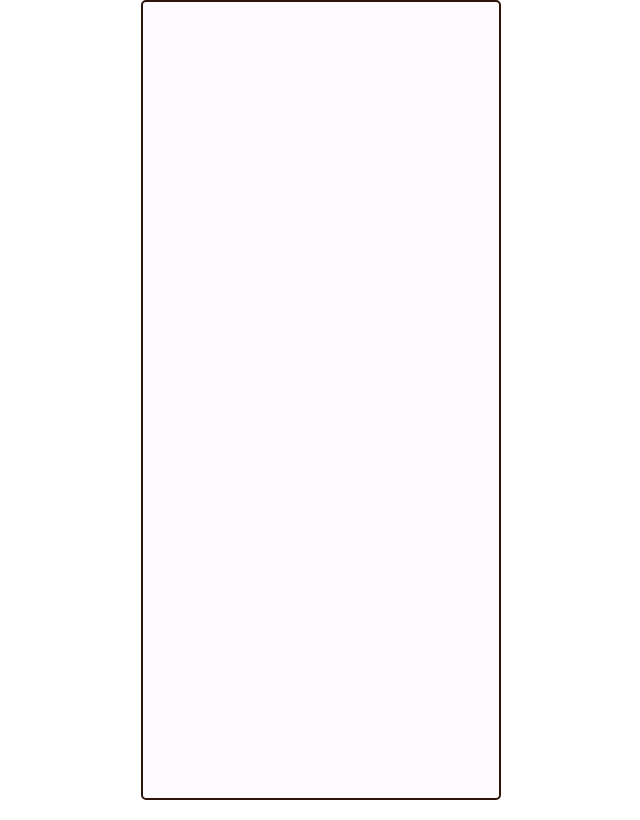
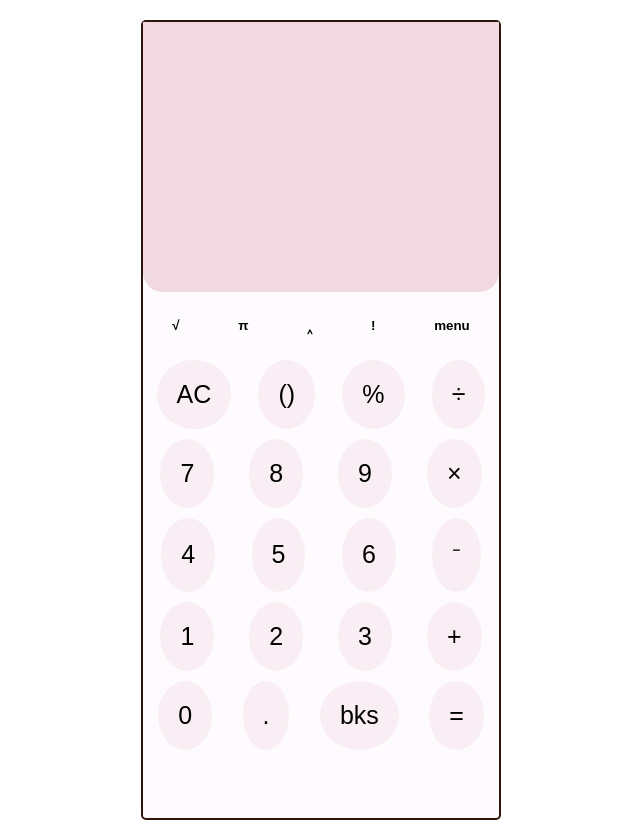
Before and after one commit to gray-adeyi/material-calculator, a Vue app: page / in a window 1280 px wide. Shown: the whole page, without its empty margins (319-959 px from the left). Built offline with nearby package versions, Linux system fonts and the light colour scheme.

Commit message:
Update app with components

```diff
--- a/src/App.vue
+++ b/src/App.vue
@@ -1,12 +1,22 @@
-<script setup lang="ts"></script>
+<script setup lang="ts">
+import CalculatorDisplay from "./components/CalculatorDisplay.vue";
+import SpecialFunc from "./components/SpecialFunc.vue";
+import CalculatorKeyboard from "./components/CalculatorKeyboard.vue";
+</script>
 
 <template>
-  <div class="calculator-container"></div>
+  <div class="calculator-container">
+    <CalculatorDisplay />
+    <SpecialFunc />
+    <CalculatorKeyboard />
+  </div>
 </template>
 
 <style lang="scss" scoped>
 .calculator-container {
-  margin: 0 auto;
+  display: flex;
+  flex-direction: column;
+  margin: 1.25rem auto 0;
   width: calc(67.5rem / 3);
   height: calc(150rem / 3);
   background: var(--calculator-bg);
```
